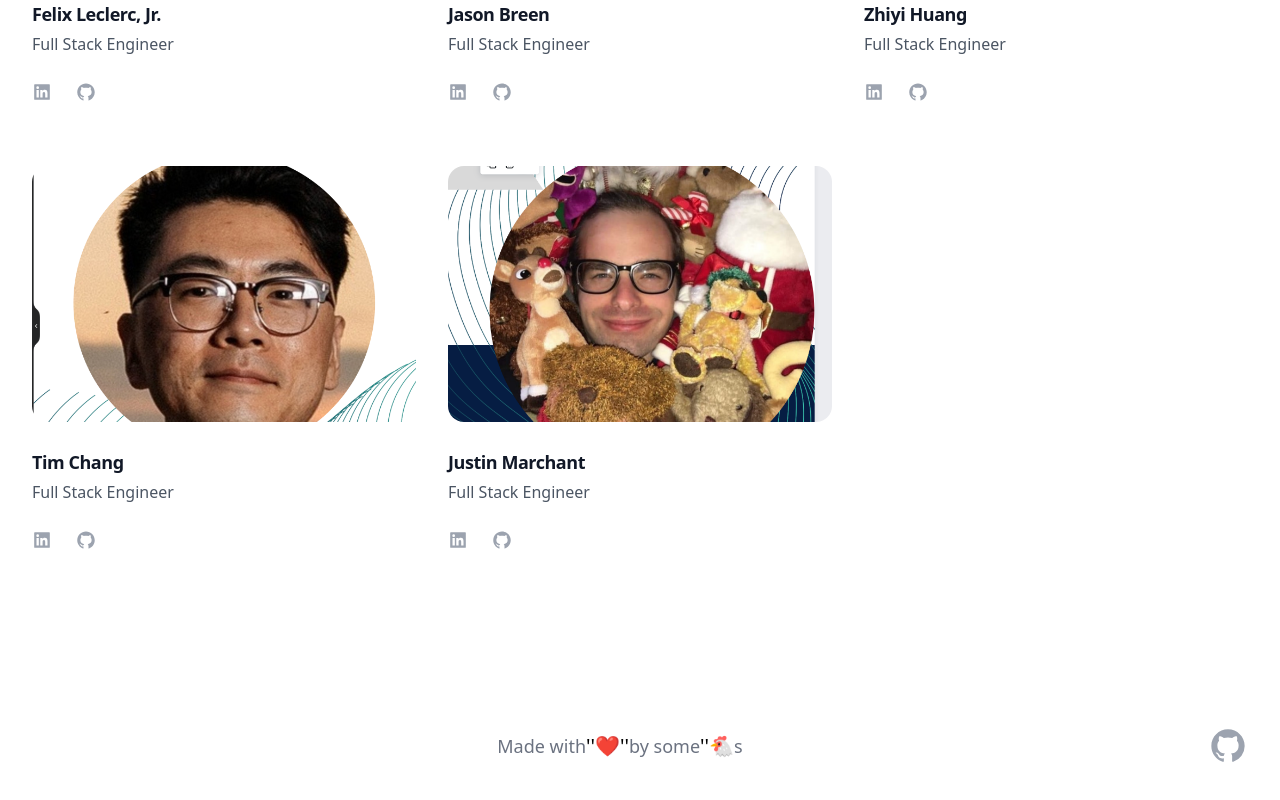
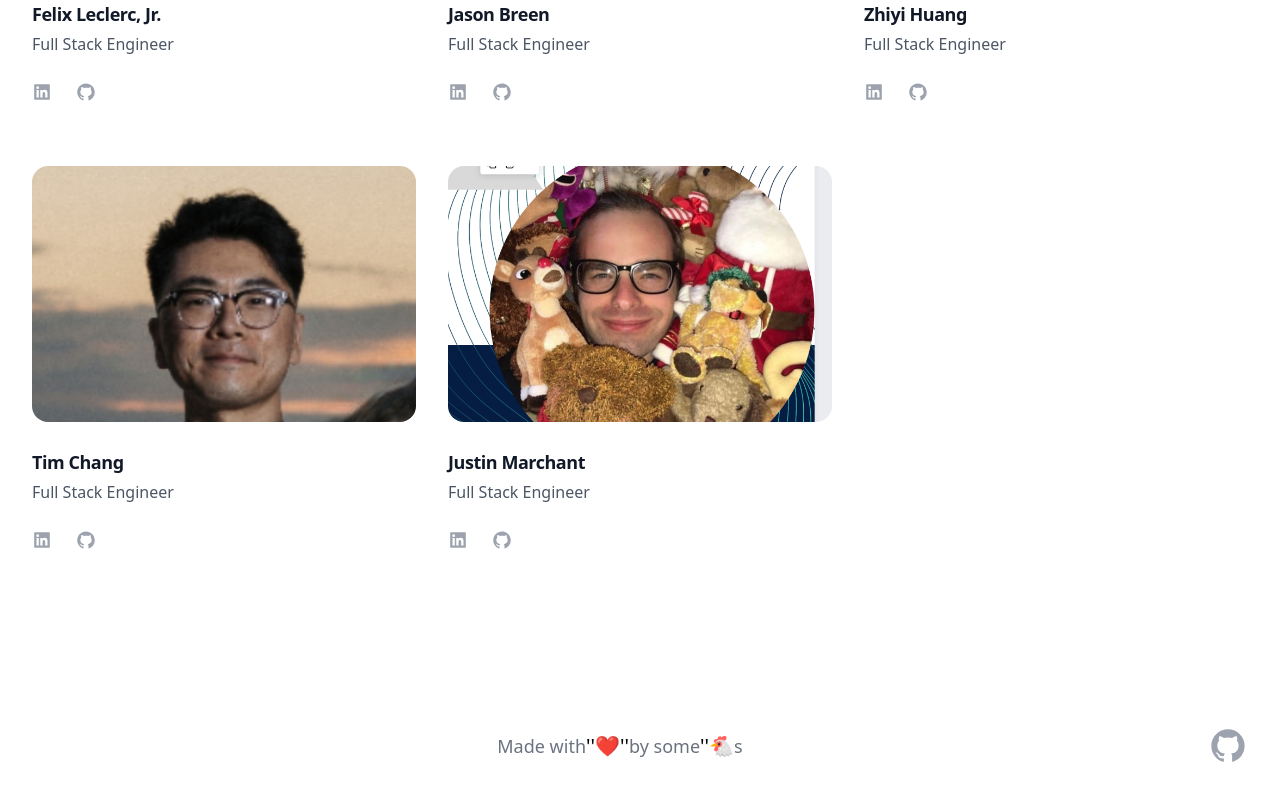
Before and after one commit to zhiyi15/ma-web, a Next.js app: page / in a window 1280 px wide. Shown: the part 3204-4004 px from the top of the page. Built offline with nearby package versions, Linux system fonts and the light colour scheme.

Commit message:
git added to popover menu and tims pic

```diff
--- a/pages/components/Team.tsx
+++ b/pages/components/Team.tsx
@@ -12,8 +12,8 @@ const people = [
     name: 'Jason Breen',
     role: 'Full Stack Engineer',
     imageUrl: './jason.png',
-    linkedinUrl: '',
-    githubUrl: '',
+    linkedinUrl: 'https://linkedin.com/in/jasonbreen/',
+    githubUrl: 'https://github.com/jason-breen',
   },
   {
     name: 'Zhiyi Huang',
@@ -25,16 +25,16 @@ const people = [
   {
     name: 'Tim Chang',
     role: 'Full Stack Engineer',
-    imageUrl: './tim.png',
-    linkedinUrl: '',
-    githubUrl: '',
+    imageUrl: './tim.jpg',
+    linkedinUrl: 'https://www.linkedin.com/in/timchang87/',
+    githubUrl: 'https://github.com/timchang87',
   },
   {
     name: 'Justin Marchant',
     role: 'Full Stack Engineer',
     imageUrl: './justin.png',
-    linkedinUrl: '',
-    githubUrl: '',
+    linkedinUrl: 'https://www.linkedin.com/in/justinwmarchant/',
+    githubUrl: 'https://github.com/justinwmarchant',
   },
 
 
--- a/pages/index.tsx
+++ b/pages/index.tsx
@@ -6,6 +6,7 @@ import Features from './components/Features'
 import Download from './components/Download'
 import Footer from './components/Footer'
 import { Link } from 'react-scroll/modules'
+import { AiFillGithub } from 'react-icons/ai'
 
 const navigation = [
   { name: 'Features', to: 'features', offset: 0 },
@@ -72,6 +73,7 @@ export default function Home() {
                     src="./logo.svg"
                     alt="Logo"
                   />
+
                 </a>
                 <button
                   type="button"
@@ -81,6 +83,7 @@ export default function Home() {
                   <span className="sr-only">Close menu</span>
                   <XMarkIcon className="h-6 w-6" aria-hidden="true" />
                 </button>
+
               </div>
               <div className="mt-6 flow-root">
                 <div className="-my-6 divide-y divide-gray-500/10">
@@ -93,11 +96,14 @@ export default function Home() {
                       >
                         {item.name}
                       </Link>
-
                     ))}
                   </div>
+                  <a href="https://github.com/oslabs-beta/middle-aware" className="text-gray-400 hover:text-gray-500">
+                    <span className="sr-only">Twitter</span>
+                    <AiFillGithub size={40} />
+                  </a>
+                </div>
 
-                </div>
               </div>
             </Dialog.Panel>
           </Dialog>
```
Also changed, not shown: public/tim.jpg (added), public/tim.png (deleted).
